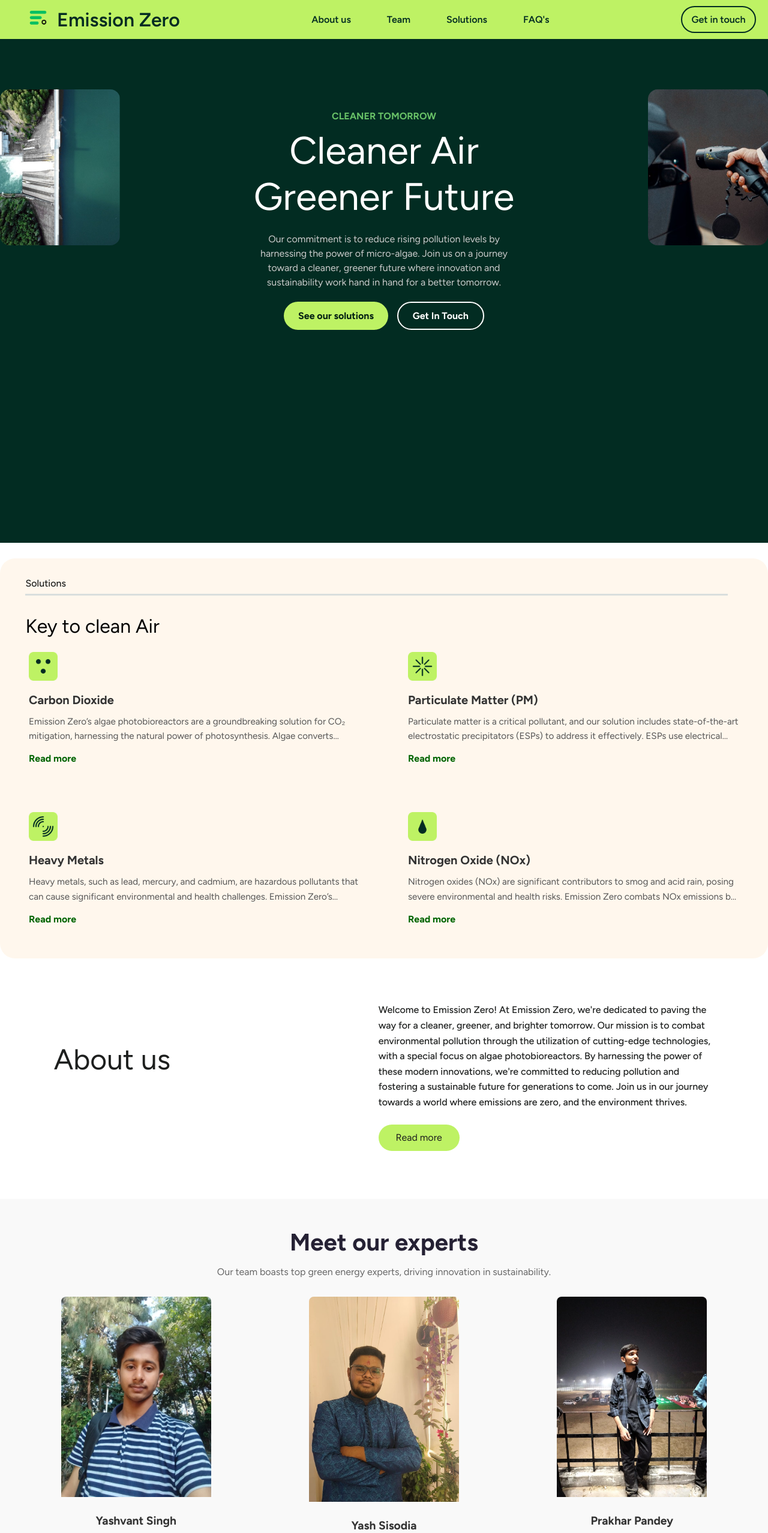
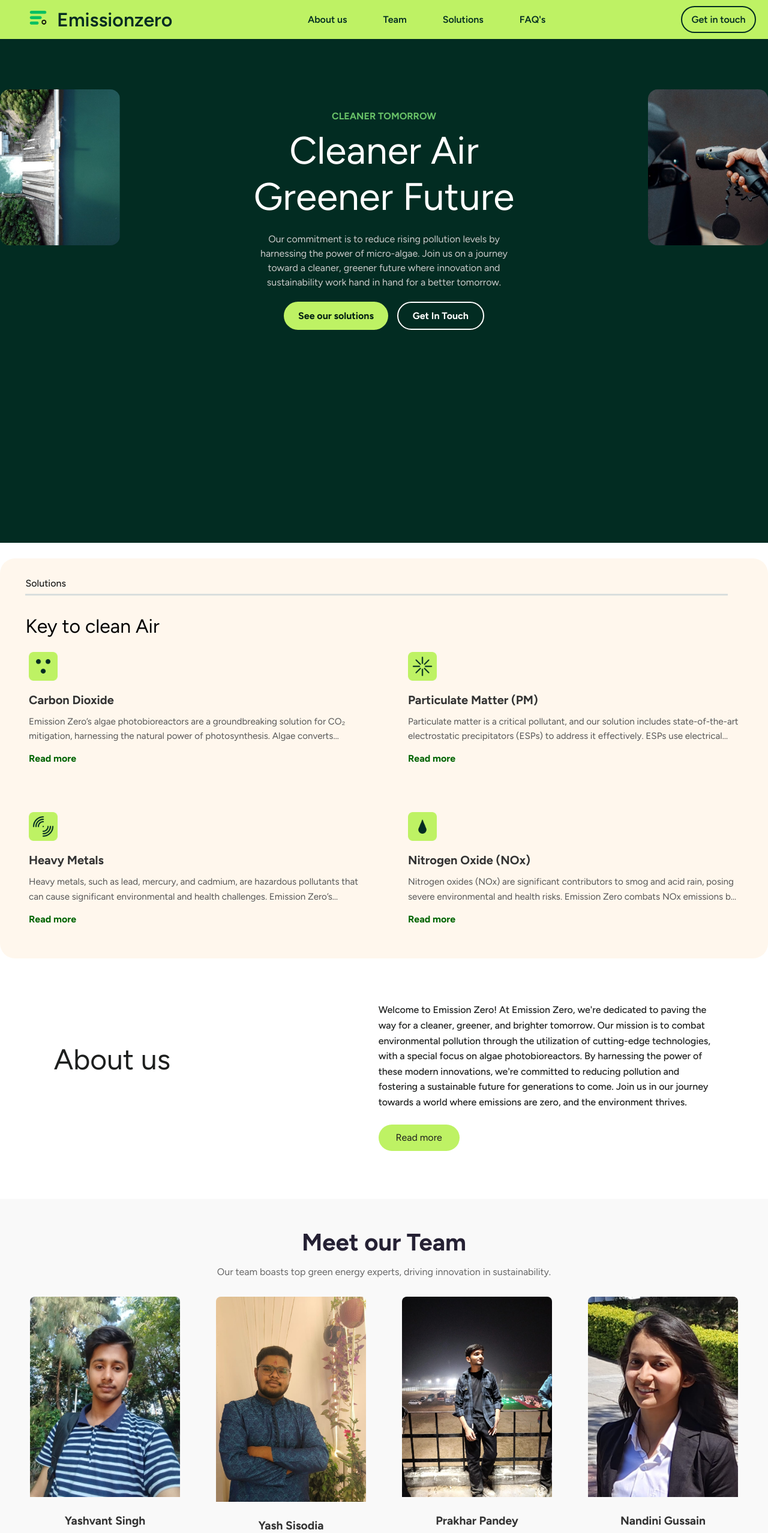
Before and after one commit to sahil8979/emissionzero1, a React (Vite) app: page / in a window 1280 px wide. Shown: the top 2556 px of the page at 60% size. Built offline with nearby package versions, Linux system fonts and the light colour scheme.

Commit message:
ceo brother

```diff
--- a/src/Components/Footer/Footer.jsx
+++ b/src/Components/Footer/Footer.jsx
@@ -22,7 +22,7 @@ const Footer = () => {
         {/* Brand Section */}
         <div className="footer-brand">
           <img className="logo2" src={logo} alt="Logo" />
-          <h2 className="footer-logo">Emission Zero</h2>
+          <h2 className="footer-logo">Emissionzero</h2>
         </div>
 
         {/* Navigation Links */}
--- a/src/Components/Navbar/Navbar.jsx
+++ b/src/Components/Navbar/Navbar.jsx
@@ -39,7 +39,7 @@ const Navbar = () => {
             {/* Logo Section */}
             <div className="navbar-logo">
                 <img src={logo} alt="Logo" className="logo-img" />
-                <span className="logo-text">Emission Zero</span>
+                <span className="logo-text">Emissionzero</span>
             </div>
 
             {/* Toggle Button */}
--- a/src/Components/Team Experts/Teamexpert.jsx
+++ b/src/Components/Team Experts/Teamexpert.jsx
@@ -4,6 +4,7 @@ import "./Teamexpert.css";
 import yash from "../../../public/assets/yash.jpg";
 import prakhar from "../../../public/assets/prakhar.jpg";
 import yashvant from '../../../public/assets/yashvant.jpg'
+import nandini from '../../../public/assets/nandini.jpg'
 
 const TeamExperts = () => {
   const teamData = [
@@ -15,12 +16,17 @@ const TeamExperts = () => {
     {
       img: yash,
       name: "Yash Sisodia",
-      title: "Co-Founder",
+      title: "CEO's Brother",
     },
     {
       img: prakhar,
       name: "Prakhar Pandey",
       title: "Tech Head",
+    },
+    {
+       img: nandini,
+       name:"Nandini Gussain",
+       title:"CEO"
     },
 
   ];
@@ -28,7 +34,7 @@ const TeamExperts = () => {
   return (
     <section className="team-section" id="team">
       <div className="team-header">
-        <h2>Meet our experts</h2>
+        <h2>Meet our Team</h2>
         <p>
           Our team boasts top green energy experts, driving innovation in
           sustainability.
```
Also changed, not shown: public/assets/nandini.jpg (added).
